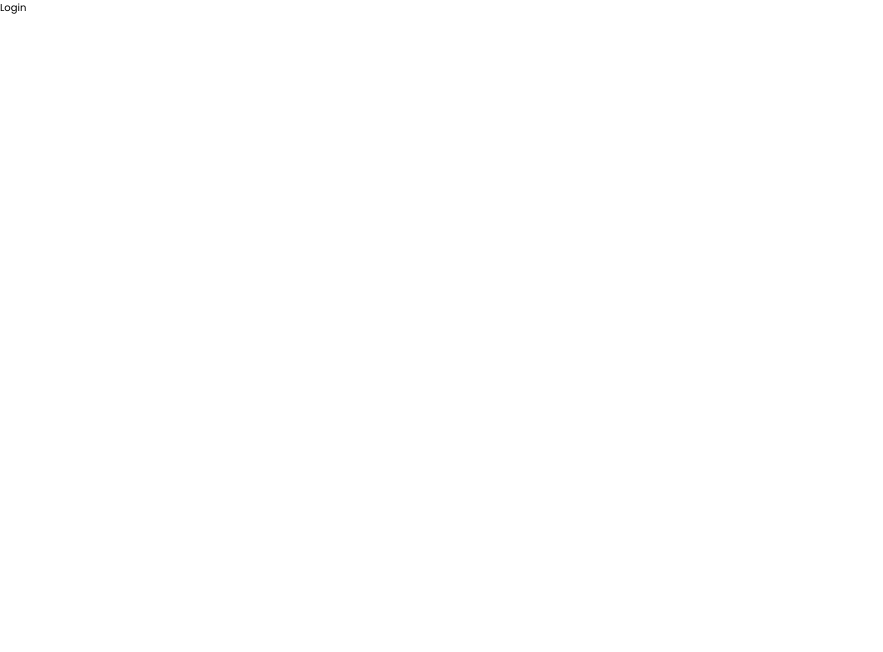
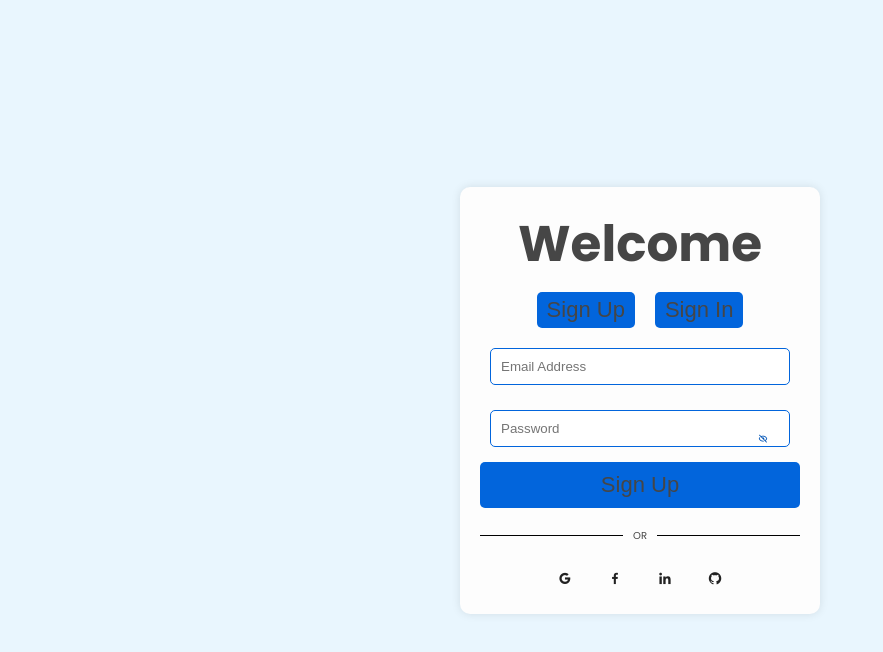
Before and after one commit to Taofeekabdulazeez/consultify, a React (Vite) app: page / in a window 1280 px wide. Shown: the top 652 px of the page, without its empty margins (0-883 px from the left). Built offline with nearby package versions, Linux system fonts and the light colour scheme.

Commit message:
login page

```diff
--- a/index.html
+++ b/index.html
@@ -8,6 +8,7 @@
     <style>
       @import url("https://fonts.googleapis.com/css2?family=Poppins:ital,wght@0,100;0,200;0,300;0,400;0,500;0,600;0,700;0,800;0,900;1,100;1,200;1,300;1,400;1,500;1,600;1,700;1,800;1,900&display=swap");
     </style>
+    <link href='https://unpkg.com/boxicons@2.1.4/css/boxicons.min.css' rel='stylesheet'>
   </head>
   <body>
     <div id="root"></div>
--- a/src/index.css
+++ b/src/index.css
@@ -22,5 +22,109 @@ html {
 
 body {
   font-family: "Poppins", sans-serif;
-  background-color: var(--color-white);
+  background-color: var(--color-primary-tint);
+  color: var(--color-text);
+  display: flex;
+  flex-direction: row;
+  justify-content: center;
+  align-items: center;
+  height: 100vh;
 }
+.container {
+  align-items: center;
+  background-color: var(--color-background);
+  padding: 20px;
+  border-radius: 10px;
+  box-shadow: 0 0 10px rgba(0,0,0,0.1);
+}
+
+.buttons{
+  margin-top: 10px;
+  display: flex;
+  justify-content: center;
+  align-items: center;
+}
+
+.buttons button{
+  margin: 0 10px;
+  padding: 5px 10px;
+  border: none;
+  border-radius: 5px;
+}
+
+h1{
+  text-align: center;
+  font-size: 5rem;
+}
+form{
+  margin-top: 10px;
+  display: flex;
+  flex-direction: column;
+  gap: 5px;
+}
+input{
+  margin: 10px;
+  padding: 10px;
+  width: 300px;
+  border: 1px solid var(--color-primary);
+  border-radius: 5px;
+}
+.toggle-password{
+  position: absolute;
+  right: 40%;
+  bottom:  43%;
+  transform: translateY(-50%);
+  cursor: pointer;
+}
+.toggle-password i{
+  color: #0054b6;
+}
+
+button{
+  padding: 10px 20px;
+  border: none;
+  border-radius: 5px;
+  background-color: var(--color-primary);
+  color: var(--color-text);
+  cursor: pointer;
+  font-size: 2.2rem;
+}
+
+.seperator{
+  display: flex;
+  align-items: center;
+  text-align: center;
+  margin-top: 20px;
+}
+
+.seperator span{
+  padding: 0 10px;
+}
+
+.seperator::before,.seperator::after{
+  content: '';
+  flex: 1;
+  border-bottom: 1px solid black;
+}
+
+.social-icons{
+  display: flex;
+  justify-content: center;
+  margin-top: 20px;
+}
+
+.icon-circle{
+  display: flex;
+  justify-content: center;
+  align-items: center;
+  width: 30px;
+  height: 30px;
+  border-radius: 50%;
+  background-color:var(--color-background);
+  margin: 0 10px;
+}
+
+.icon-circle i{
+  font-size: 1.5rem;
+  color: #222222;
+}
--- a/src/pages/Login.tsx
+++ b/src/pages/Login.tsx
@@ -1,7 +1,34 @@
-import { styled } from "styled-components";
-
 export default function Login() {
-  return <Container>Login</Container>;
+  return (
+    <div className="container">
+      <h1>Welcome</h1>
+      <div className="buttons">
+        <button className="signup">Sign Up</button>
+        <button className="signin">Sign In</button>
+      </div>
+      <form>
+        <input type="email" placeholder="Email Address" />
+        <input type="password" id="password" placeholder="Password" />
+        <span className="toggle-password"><i className='bx bx-hide' ></i></span>
+        <button type="submit">Sign Up</button>
+      </form>
+      <div className="seperator">
+        <span>OR</span>
+      </div>
+      <div className="social-icons">
+        <div className="icon-circle">
+          <i className="bx bxl-google"></i>
+        </div>
+        <div className="icon-circle">
+          <i className="bx bxl-facebook"></i>
+        </div>
+        <div className="icon-circle">
+          <i className="bx bxl-linkedin"></i>
+        </div>
+        <div className="icon-circle">
+          <i className="bx bxl-github"></i>
+        </div>
+      </div>
+    </div>
+  );
 }
-
-const Container = styled.div``;
```
